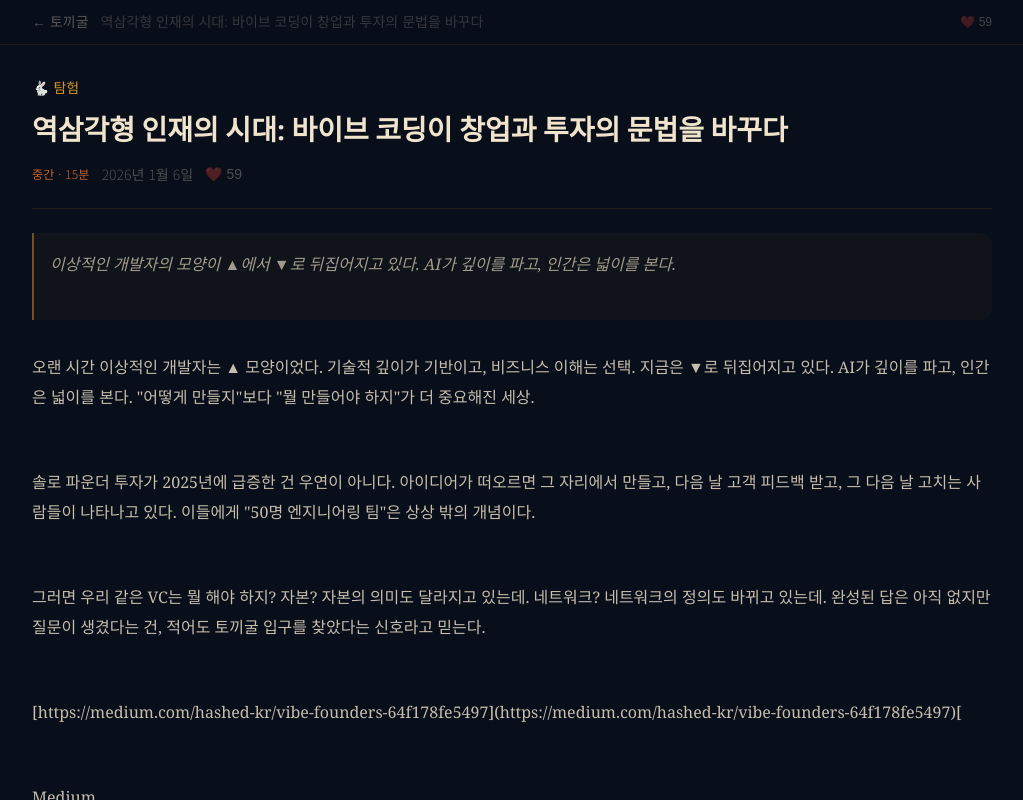
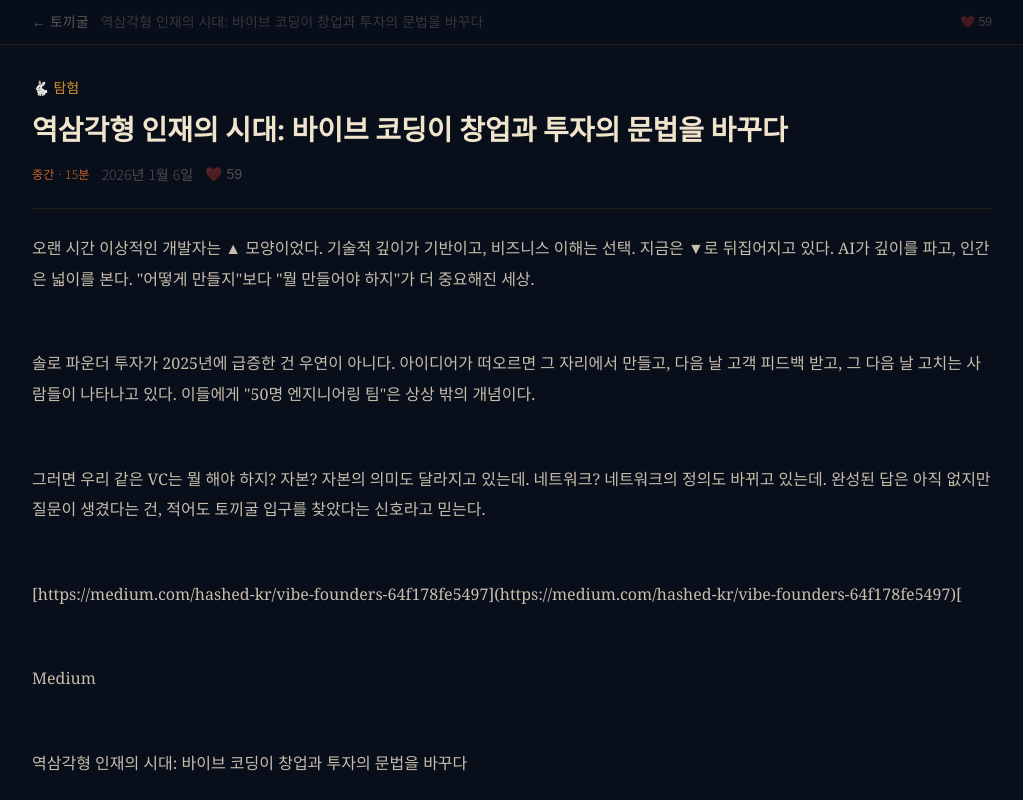
Before and after one commit to seojoonkim/rabbitcrypt, a Next.js app: page /posts/vibe-founders-era in a window 1280 px wide. Shown: the whole page, without its empty margins (128-1151 px from the left). Built offline with nearby package versions, Linux system fonts and the light colour scheme.

Commit message:
style: remove summary/lede block from post detail

```diff
--- a/app/posts/[slug]/page.tsx
+++ b/app/posts/[slug]/page.tsx
@@ -331,26 +331,7 @@ export default async function PostPage({ params }: PostPageProps) {
           </div>
         )}
 
-        {/* Summary / Lede */}
-        <div
-          className="rounded-r-xl"
-          style={{
-            borderLeft: '2px solid rgba(212,146,42,0.5)',
-            background: 'rgba(212,146,42,0.04)',
-            padding: '1rem',
-            marginBottom: '2rem',
-          }}
-        >
-          <p
-            className="italic leading-relaxed text-sm"
-            style={{
-              color: 'rgba(240,228,204,0.65)',
-              fontFamily: "var(--font-serif), 'Noto Serif KR', Georgia, serif",
-            }}
-          >
-            {post.summary}
-          </p>
-        </div>
+        {/* Summary removed — content speaks for itself */}
 
         {/* Content */}
         <div
```
